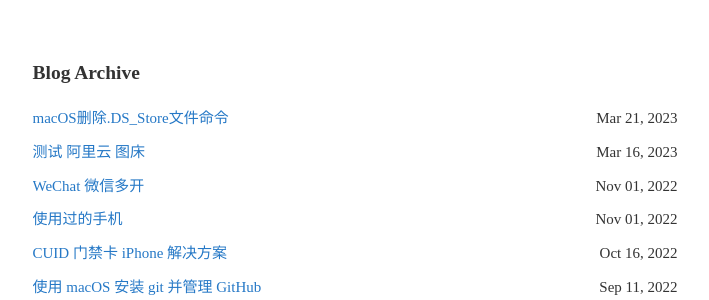
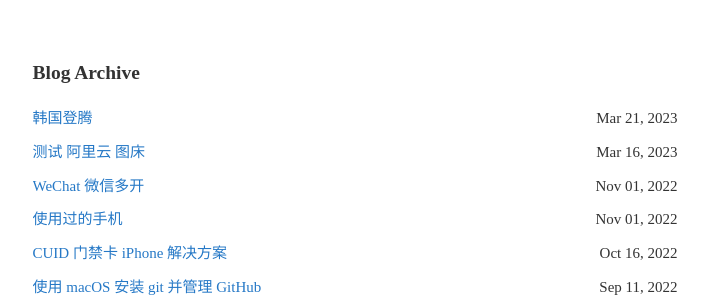
Before and after one commit to CarlCit/den, a Jekyll site: the page built from index.html, in a window 1280 px wide. Shown: the part 470-770 px from the top of the page, without its empty margins (285-994 px from the left). Built offline with Jekyll 4.4.1, drawn with Linux system fonts in a browser that asks for light colours; some of the changed lines change nothing that is shown.

Commit message:
“文章”

````diff
--- a/_posts/2023-03-21-ds_store.md
+++ b/_posts/2023-03-21-ds_store.md
@@ -1,41 +1,31 @@
 ---
 layout: post
-title: "macOS删除.DS_Store文件命令"
-subtitle: "macOS"
+title: "韩国登腾"
+subtitle: "产品手册"
 date: 2023-03-21
 tags: [Apple,工具,macOS]
 ---
 
 
 
-
-
-删除  .DS_Store 文件命令
+[01.登腾产品目录.pdf](https://1drv.ms/b/s!Aj-uXPf2VxrXnlwmGDXaKgVsrrw0?e=G8yeXU)
 
 
 
-只删除当前文件夹目录下的所有 .DS_Store 文件
 
 
 
-~~~ruby
-find . -name ‘.DS_Store’ -type f -delete
-~~~
+
+[01.登腾产品目录.pdf](https://carlsonglin-my.sharepoint.com/:b:/g/personal/p_carlsonglin_onmicrosoft_com/ET3wduBVWoZNiuU7OnQjDdUB1-ITxtHE9DppNlPIhENevQ)
 
 
 
-### Git 仓库管理忽略 DS_Store 文件
 
-1. 将 . DS_Store 加入全局的 .gitignore 文件，执行命令：
 
-```ruby
-echo .DS_Store >> ~/.gitignore_global
-```
+[superline修复产品.pdf](https://carlsonglin-my.sharepoint.com/:b:/g/personal/p_carlsonglin_onmicrosoft_com/EZaVJdFJDM9PsWibSroHcusByYACqocPD8WvAaqP9usEnA)
 
-2. 将这个全局的 .gitignore 文件加入 Git 的全局 config 文件中，执行命令：
 
-```ruby
-git config --global core.excludesfile ~/.gitignore_global
-```
 
-哦了，. DS_Store 再也不会出现在你项目的Git代码仓库中了！
+
+
+[种植体1代2代.pdf](https://carlsonglin-my.sharepoint.com/:b:/g/personal/p_carlsonglin_onmicrosoft_com/EcV5fmPl5PRNtgxH8Qz-eJoBeEGGLrMoYVhlPl40G13pNA)
````
